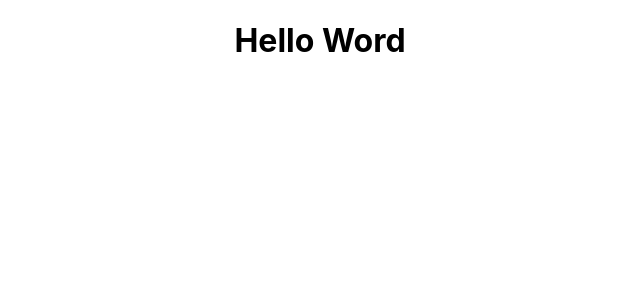
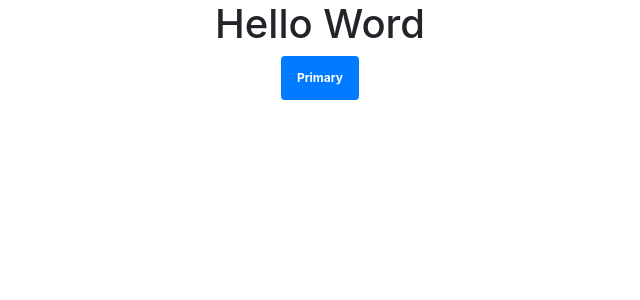
Before and after one commit to dovietduc/react-tutorial, a React (Create React App) app: page / in a window 1280 px wide. Shown: the top 300 px of the page, without its empty margins (320-960 px from the left). Built offline with nearby package versions, Linux system fonts and the light colour scheme.

Commit message:
render_class_dynamic

```diff
--- a/public/index.html
+++ b/public/index.html
@@ -24,6 +24,7 @@
       work correctly both with client-side routing and a non-root public URL.
       Learn how to configure a non-root public URL by running `npm run build`.
     -->
+    <link rel="stylesheet" href="https://cdn.jsdelivr.net/npm/bootstrap@4.3.1/dist/css/bootstrap.min.css" >
     <title>React App</title>
   </head>
   <body>
--- a/src/App.js
+++ b/src/App.js
@@ -1,11 +1,28 @@
+import {useState} from 'react';
 import './App.css';
 
 function App() {
+
+  const [counter, setCounter] = useState(1);
+
+  const formatClass = function() {
+    let clasCommon = "badge p-3";
+    if(counter == 0) {
+      clasCommon += " badge-warning";
+    } else {
+      clasCommon += " badge-primary";
+    }
+
+    return clasCommon;
+  }
+
   return (
     <div className="App">
       <h1>Hello Word</h1>
+      <span class={formatClass()}>Primary</span>
     </div>
   );
+
 }
 
 export default App;
```
